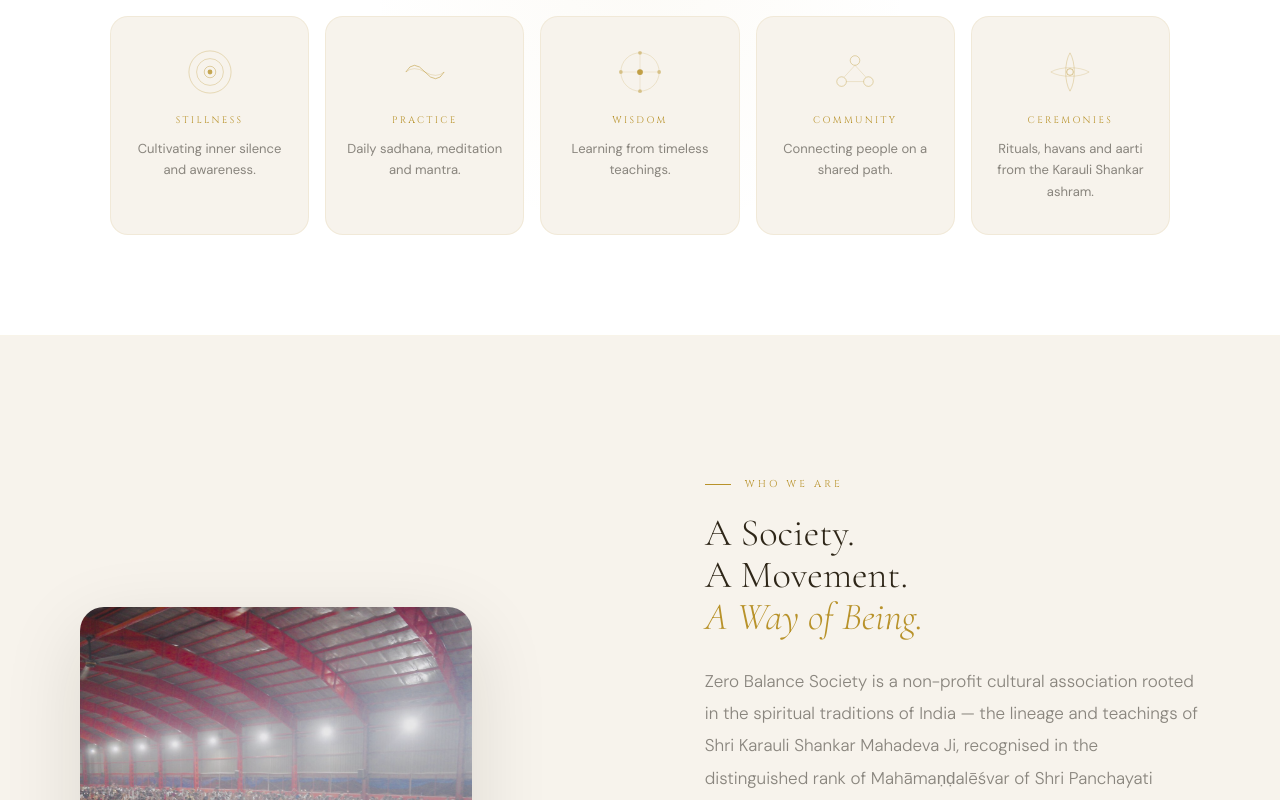
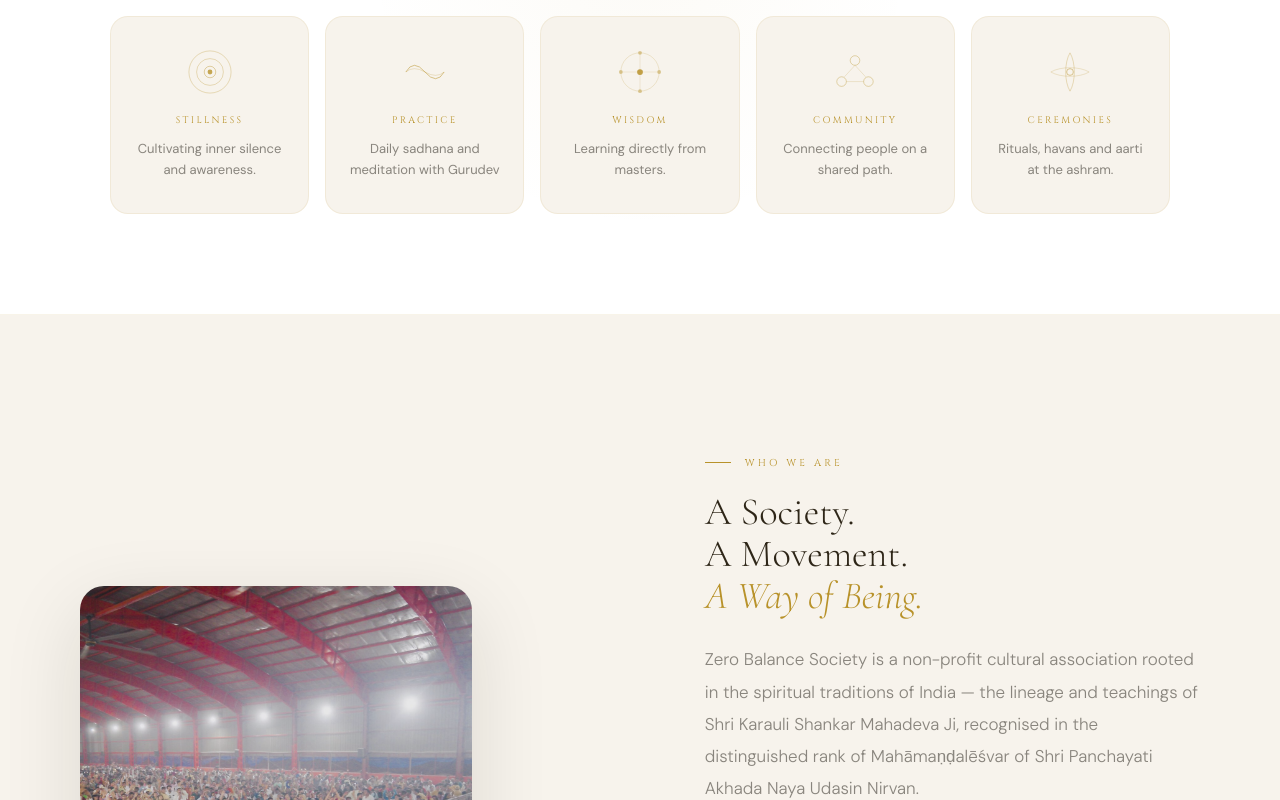
Before and after one commit to kocandrle69/zero-balance-next, a Next.js app: page / in a window 1280 px wide. Shown: the part 1200-2000 px from the top of the page. Built offline with nearby package versions, Linux system fonts and the light colour scheme; no server answers.

Commit message:
Opravy - Bold hero sekce, oprava sekce Nase poslani

```diff
--- a/src/components/Hero.tsx
+++ b/src/components/Hero.tsx
@@ -100,7 +100,7 @@
 
         <div className={styles.heroDescSide}>
           <a href="#events" style={{ textDecoration: 'none', color: 'inherit' }}>
-            <p style={{ cursor: 'pointer' }}>{t('hero_desc')}</p>
+            <p style={{ cursor: 'pointer' }} dangerouslySetInnerHTML={{ __html: t('hero_desc') }} />
           </a>
         </div>
       </div>
--- a/src/lib/translations.ts
+++ b/src/lib/translations.ts
@@ -15,7 +15,7 @@
     hero_title: 'Meditation<span class="dot">.</span><br><em>Culture.</em><br>Community<span class="dot">.</span>',
     hero_btn1:  'Discover More',
     hero_btn2:  'Watch Intro',
-    hero_desc:  'We are preparing an extraordinary visit of Gurudev Shri Karauli Shankar Mahadev Ji to the Czech Republic in 2027. Register your interest and be among the first to receive details.',
+    hero_desc:  'We are preparing an extraordinary visit of <strong>Gurudev Shri Karauli Shankar Mahadev Ji</strong> to the Czech Republic in 2027. Register your interest and be among the first to receive details.',
     scroll:     'Scroll',
 
     purpose_label: 'Our Purpose',
@@ -23,10 +23,10 @@
     purpose_desc:  'We support contemplative practice, personal growth and cultural understanding through community, shared knowledge and lived experience.',
 
     p1_name: 'Stillness',   p1_text: 'Cultivating inner silence and awareness.',
-    p2_name: 'Practice',    p2_text: 'Daily sadhana, meditation and mantra.',
-    p3_name: 'Wisdom',      p3_text: 'Learning from timeless teachings.',
+    p2_name: 'Practice',    p2_text: 'Daily sadhana and meditation with Gurudev',
+    p3_name: 'Wisdom',      p3_text: 'Learning directly from masters.',
     p4_name: 'Community',   p4_text: 'Connecting people on a shared path.',
-    p5_name: 'Ceremonies',  p5_text: 'Rituals, havans and aarti from the Karauli Shankar ashram.',
+    p5_name: 'Ceremonies',  p5_text: 'Rituals, havans and aarti at the ashram.',
 
     about_tag:   'Based in Czech Republic',
     about_label: 'Who We Are',
@@ -42,7 +42,7 @@
     act_title: 'Activities &amp;<br><span class="acc">Offerings</span>',
     act_desc:  'We organise a variety of activities that support body, mind and spirit — inspired by Indian traditions and adapted to our time and context in Central Europe.',
     act1_tag: 'Core Practice', act1_title: 'Meditation',         act1_desc: 'Regular group practices, guided sessions and deep silence retreats',
-    act2_tag: 'Culture',       act2_title: 'Cultural Events',    act2_desc: 'Lectures, music, dialogue and celebration',
+    act2_tag: 'Community',       act2_title: 'Community Gatherings',    act2_desc: 'Satsang with Gurudev',
     act3_tag: 'Pilgrimage',    act3_title: 'India Journeys',     act3_desc: 'Transformative retreats and cultural immersions',
     act4_tag: 'Knowledge',     act4_title: 'Study &amp; Discussion', act4_desc: 'Exploring wisdom traditions together in an open and curious setting',
     act5_tag: 'Sacred Practice', act5_title: 'Ceremonies',        act5_desc: 'Rituals, havans and aarti from the Karauli Shankar ashram',
@@ -96,7 +96,7 @@
     hero_title: 'Meditaci<span class="dot">.</span><br><em>Kulturu.</em><br>Komunitu<span class="dot">.</span>',
     hero_btn1:  'Zjistit více',
     hero_btn2:  'Sledovat intro',
-    hero_desc:  'Připravujeme výjimečnou návštěvu Gurudeva Shri Karauli Shankar Mahadeva Ji v České republice v roce 2027. Zaregistrujte svůj zájem a buďte mezi prvními, kdo obdrží podrobnosti.',
+    hero_desc:  'Připravujeme výjimečnou návštěvu <strong>Gurudeva Shri Karauli Shankar Mahadev Ji</strong> v České republice v roce 2027. Zaregistrujte svůj zájem a buďte mezi prvními, kdo obdrží podrobnosti.',
     scroll:     'Scrollovat',
 
     purpose_label: 'Naše poslání',
@@ -104,8 +104,8 @@
     purpose_desc:  'Podporujeme meditační praxi, osobní rozvoj a kulturní porozumění prostřednictvím komunity, sdílených znalostí a živé zkušenosti.',
 
     p1_name: 'Klid',       p1_text: 'Kultivace vnitřního ticha a vědomí.',
-    p2_name: 'Praxe',      p2_text: 'Každodenní meditace, mantra a sadhana.',
-    p3_name: 'Moudrost',   p3_text: 'Učení z nadčasových tradic.',
+    p2_name: 'Praxe',      p2_text: 'Každodenní sádhana a meditace s Gurudévem.',
+    p3_name: 'Moudrost',   p3_text: 'Poznání předávané přímo mistry.',
     p4_name: 'Komunita',   p4_text: 'Propojování lidí na společné cestě.',
     p5_name: 'Obřady',     p5_text: 'Rituály, havany a aarti z ášrámu Karauli Shankar.',
 
@@ -123,7 +123,7 @@
     act_title: 'Aktivity &amp;<br><span class="acc">nabídka</span>',
     act_desc:  'Organizujeme různé aktivity podporující tělo, mysl i ducha — inspirované indickými tradicemi a přizpůsobené naší době a prostředí ve střední Evropě.',
     act1_tag: 'Základní praxe', act1_title: 'Meditace',              act1_desc: 'Pravidelné skupinové praxe, vedené sezení a retreaty v tichu',
-    act2_tag: 'Kultura',        act2_title: 'Kulturní akce',         act2_desc: 'Přednášky, hudba, dialog a oslavy',
+    act2_tag: 'Komunita',        act2_title: 'Komunitní setkání',         act2_desc: 'Satsang s Gurudévem',
     act3_tag: 'Pouť',           act3_title: 'Cesty do Indie',        act3_desc: 'Transformační retreaty a kulturní ponoření',
     act4_tag: 'Poznání',        act4_title: 'Studium &amp; diskuse', act4_desc: 'Společné prozkoumávání moudrých tradic v otevřeném prostředí',
     act5_tag: 'Posvátná praxe',  act5_title: 'Obřady',                act5_desc: 'Rituály, havany a aarti z ášrámu Karauli Shankar',
```
